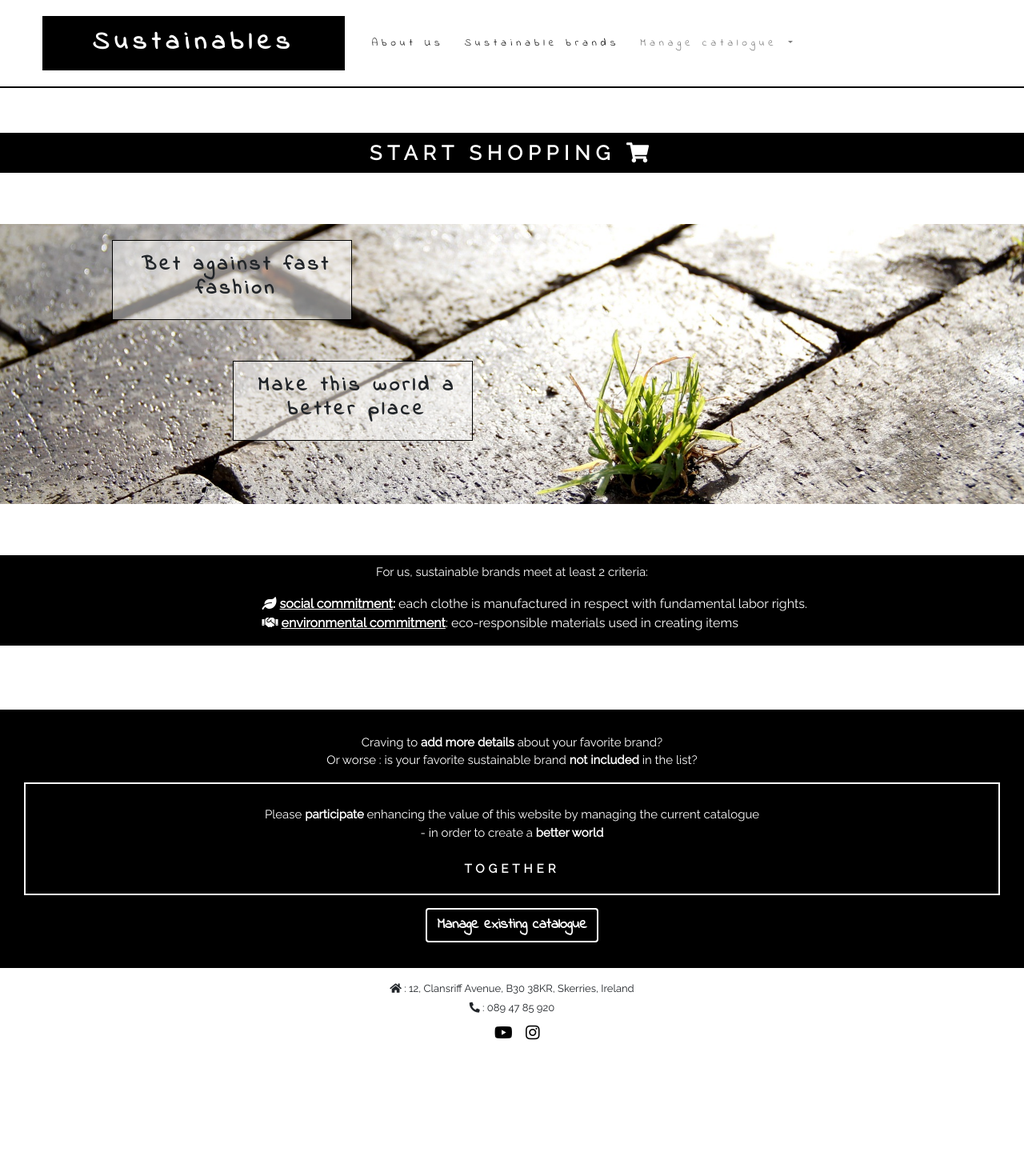
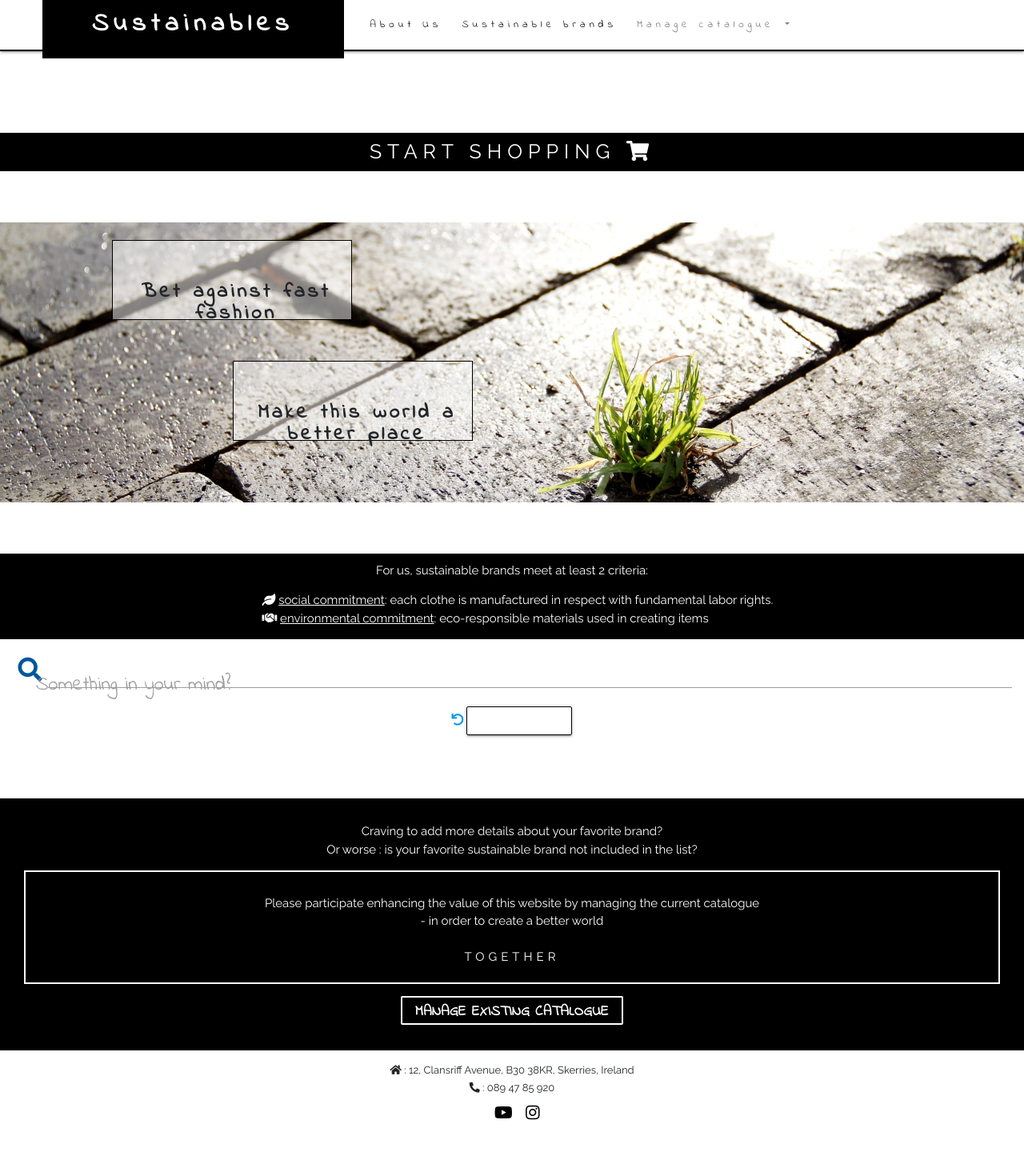
Before and after one commit to ValentineLgd/Sustainable, a Flask app: page /get_brands in a window 1280 px wide; the page is wider, and only the part inside the window is pictured. Shown: that part at 80% size. Before the commit the page ends 1300 px from the top of that part, so only its background shows below. Run offline with Flask 2, Linux system fonts and the light colour scheme; data that the repository does not hold is empty; some libraries are stand-ins or nearby versions.

Commit message:
Add search functionnality in get_brands page

```diff
--- a/app.py
+++ b/app.py
@@ -26,6 +26,13 @@ def about():
 @app.route("/get_brands")
 def get_brands():
     brands = mongo.db.brands.find()
+    return render_template("get_brands.html", brands=brands)
+
+
+@app.route("/search", methods=["GET", "POST"])
+def search():
+    query = request.form.get("query")
+    brands = list(mongo.db.brands.find({"$text": {"$search": query}}))
     return render_template("get_brands.html", brands=brands)
 
 
--- a/static/css/style.css
+++ b/static/css/style.css
@@ -260,8 +260,12 @@ ul {
 #myModal {
     color:black;
     text-align:center;
-    margin-top:100px;
+    top:100px;
     font-family: "Indie Flower", sans-serif;
+}
+
+#modalDelete {
+    top:20%;
 }
 
 .close span {
@@ -324,6 +328,10 @@ ul {
 
 /* Get Brands */
 
+.form-inline {
+    margin-top:3%;
+}
+
 .title-brand h3 {
     background-color:black;
     color:white;
@@ -337,7 +345,6 @@ ul {
     margin-right:5%;
     padding: 15px;
 }
-
 
 @media only screen and (max-width: 500px) {
 .frame-col p {
@@ -619,7 +626,6 @@ ul {
     background-image: url('/static/img/spring.jpg');
     color: black;
     width: 150px;
-    font-weight:900;
     background-position: center;
 }
 
@@ -628,6 +634,7 @@ ul {
   margin: auto;
   position: absolute;
   top: 92%;
+  padding-bottom:5%;
   -ms-transform: translateY(-50%);
   transform: translateY(-50%);
 }
@@ -647,7 +654,9 @@ ul {
 	-webkit-filter: grayscale(0);
 	filter: grayscale(0);
     cursor:pointer;
+    font-weight:900;
 }
 .btn-add:hover{
     color:black;
+    font-weight:900;
 }}
--- a/static/js/script.js
+++ b/static/js/script.js
@@ -1,5 +1,4 @@
 /* Code from : https://stackoverflow.com/questions/35965321/flashing-message-in-flask-on-a-bootstrap-modal */
-
 
 $(document).ready(function() {
     var messages = "{{ get_flashed_messages() }}";
@@ -8,3 +7,6 @@ $(document).ready(function() {
         $("#myModal").modal();
     };
 });
+
+
+$('#modalDelete').modal(options)
--- a/templates/base.html
+++ b/templates/base.html
@@ -6,6 +6,8 @@
     <link rel="stylesheet" href="https://maxcdn.bootstrapcdn.com/bootstrap/4.2.1/css/bootstrap.min.css" type="text/css" />
     <link rel="stylesheet" href="https://cdnjs.cloudflare.com/ajax/libs/font-awesome/5.11.2/css/all.min.css" />
     <link rel="stylesheet" href="https://cdnjs.cloudflare.com/ajax/libs/hover.css/2.1.1/css/hover-min.css" type="text/css" />
+    <link type="text/css" rel="stylesheet" href="css/materialize.min.css"  media="screen,projection"/>
+    <meta name="viewport" content="width=device-width, initial-scale=1.0"/>
     <link rel="stylesheet" href="{{ url_for('static', filename='css/style.css') }}" type="text/css">
     <title>Sustainables</title>
 </head>
@@ -54,6 +56,7 @@
         <script src="https://code.jquery.com/jquery-3.5.1.slim.min.js" integrity="sha384-DfXdz2htPH0lsSSs5nCTpuj/zy4C+OGpamoFVy38MVBnE+IbbVYUew+OrCXaRkfj" crossorigin="anonymous"></script>
         <script src="https://cdn.jsdelivr.net/npm/popper.js@1.16.1/dist/umd/popper.min.js" integrity="sha384-9/reFTGAW83EW2RDu2S0VKaIzap3H66lZH81PoYlFhbGU+6BZp6G7niu735Sk7lN" crossorigin="anonymous"></script>
         <script src="https://stackpath.bootstrapcdn.com/bootstrap/4.5.2/js/bootstrap.min.js" integrity="sha384-B4gt1jrGC7Jh4AgTPSdUtOBvfO8shuf57BaghqFfPlYxofvL8/KUEfYiJOMMV+rV" crossorigin="anonymous"></script>
+        <script type="text/javascript" src="js/materialize.min.js"></script>
         <script src="{{ url_for('static', filename='js/script.js') }}"></script>
     </body>
         <!-- flash messages from Code Institute -->
--- a/templates/get_brands.html
+++ b/templates/get_brands.html
@@ -24,6 +24,23 @@
                 </ul></p>
             </div>
         </div>
+    </div>
+        <div class="row justify-content-center">
+        <form action="{{ url_for('search') }}" method="post" class="col s12">
+            <div class="row valign-wrapper center-align">
+                <div class="input-field col-12">
+                    <i class="fas fa-search prefix light-blue-text text-darken-4"></i>
+                    <input type="text" name="query" id="query" minlength="3" class="validate" required>
+                    <label for="query"><h5>Something in your mind?</h5></label>
+                </div>
+                <div class="col s12 m4">
+                    <a href="{{ url_for('get_brands') }}"><i class="fas fa-undo"></i></a>
+                    <button type="submit" class="btn">
+                        <i class="fas fa-search left"></i> Search
+                    </button>
+                </div>
+            </div>
+        </form>
     </div>
     <div class="container-fluid">
             <div>
--- a/templates/manage_brands.html
+++ b/templates/manage_brands.html
@@ -44,7 +44,7 @@
                                 </div>
                             </div>
                         </div>
-                    {% endfor %}
+                        {% endfor %}
                     </div>
                 </ul>
             </div>
@@ -56,8 +56,5 @@
                     <a class="btn btn-color btn-add" href="{{ url_for('add_brands') }}" role="button">Add a brand</a>
             </div>
         </div>
-
-
     </div>
-
 {% endblock %}
```
